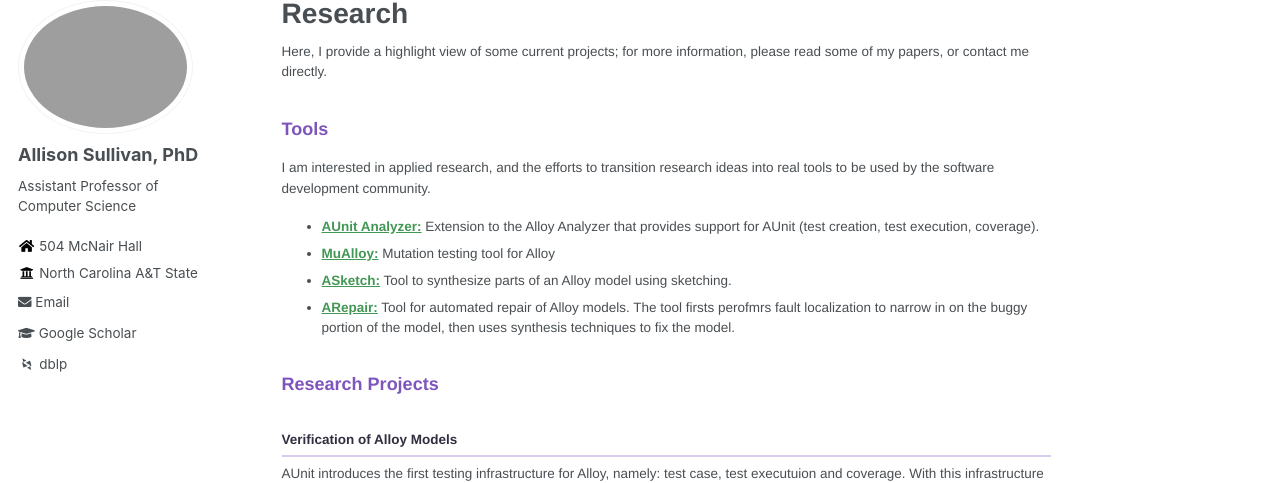
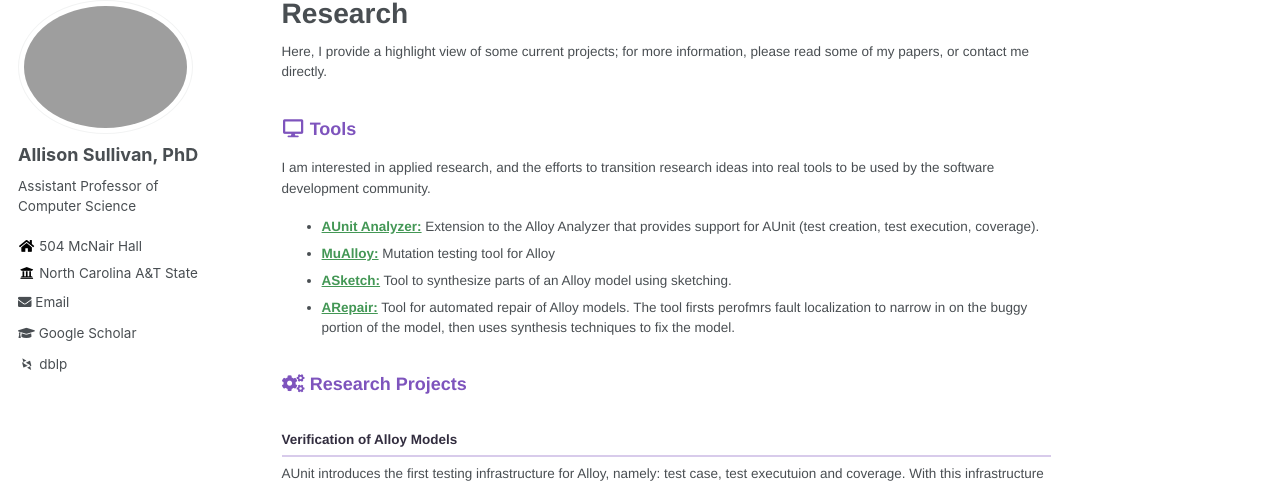
Before and after one commit to Allisonius/allisonius.github.io, a Jekyll site: the page built from _pages/research.md, in a window 1280 px wide. Shown: the part 118-601 px from the top of the page. Built offline with Jekyll 4.4.1, drawn with Linux system fonts in a browser that asks for light colours; some web fonts are replaced.

Commit message:
Update research.md

```diff
--- a/_pages/research.md
+++ b/_pages/research.md
@@ -8,7 +8,7 @@ Here, I provide a highlight view of some current projects; for more information,
 
 
 
-### Tools
+### <i class="fa fa-fw fa-desktop" aria-hidden="true"></i> Tools
 
 I am interested in applied research, and the efforts to transition research ideas into real tools to be used by the software development community.
 
@@ -17,7 +17,7 @@ I am interested in applied research, and the efforts to transition research idea
   * **[ASketch:](https://github.com/kaiyuanw/ASketch)** Tool to synthesize parts of an Alloy model using sketching.
   * **[ARepair:](https://github.com/kaiyuanw/ARepair)** Tool for automated repair of Alloy models. The tool firsts perofmrs fault localization to narrow in on the buggy portion of the model, then uses synthesis techniques to fix the model.
 
-### Research Projects
+### <i class="fa fa-fw fa-cogs" aria-hidden="true"></i> Research Projects
 
 ## Verification of Alloy Models
 AUnit introduces the first testing infrastructure for Alloy, namely: test case, test executuion and coverage. With this infrastructure in place, we can now explore how to bring well-established imperative v&v techniques (automated test generation, fault localization, mutation testing, regression testing, etc) into the Alloy language. The goal is to enable *systematic testing* of Alloy models to build confidence in the overall correctness of a model.
```
